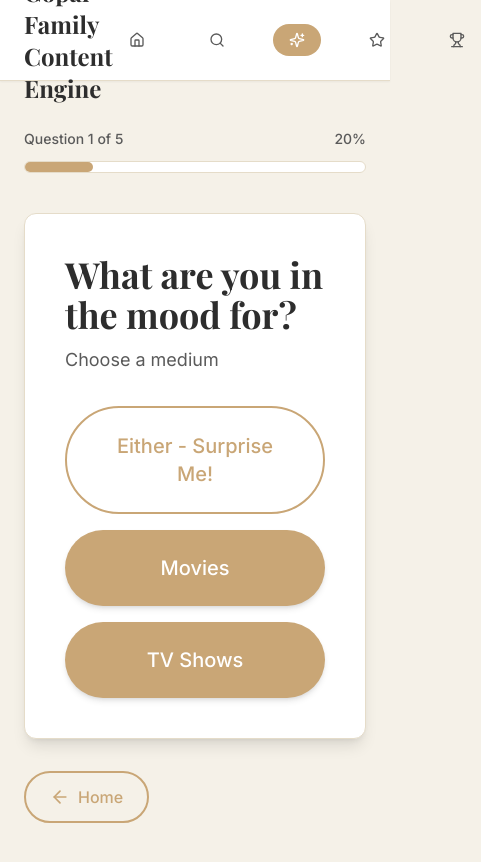
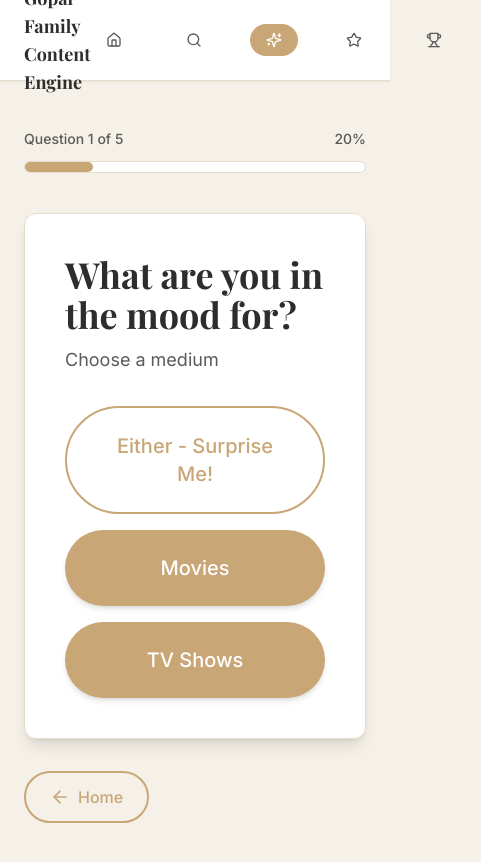
Before and after one commit to harigopal-web/content-review-db, a Next.js app: page /quiz in a window 390 px wide. Shown: the top 862 px of the page, 481 px wide, since content can reach past the window. Built offline with nearby package versions, Linux system fonts and the light colour scheme.

Commit message:
adjust mobile view

```diff
--- a/app/page.tsx
+++ b/app/page.tsx
@@ -146,7 +146,7 @@ export default function HomePage() {
             </Link>
           </div>
 
-          <div className="grid grid-cols-1 md:grid-cols-2 lg:grid-cols-4 gap-6">
+          <div className="grid grid-cols-2 md:grid-cols-2 lg:grid-cols-4 gap-6">
             {featuredEntries.map((entry) => (
               <div
                 key={entry.id}
--- a/components/Navigation.tsx
+++ b/components/Navigation.tsx
@@ -19,7 +19,7 @@ export default function Navigation() {
     <nav className="bg-white border-b border-border sticky top-0 z-50 shadow-sm">
       <div className="container mx-auto px-6">
         <div className="flex items-center justify-between h-20">
-          <Link href="/" className="font-serif text-2xl font-bold text-text-dark">
+          <Link href="/" className="font-serif text-lg md:text-2xl font-bold text-text-dark">
             Gopal Family Content Engine
           </Link>
 
```
